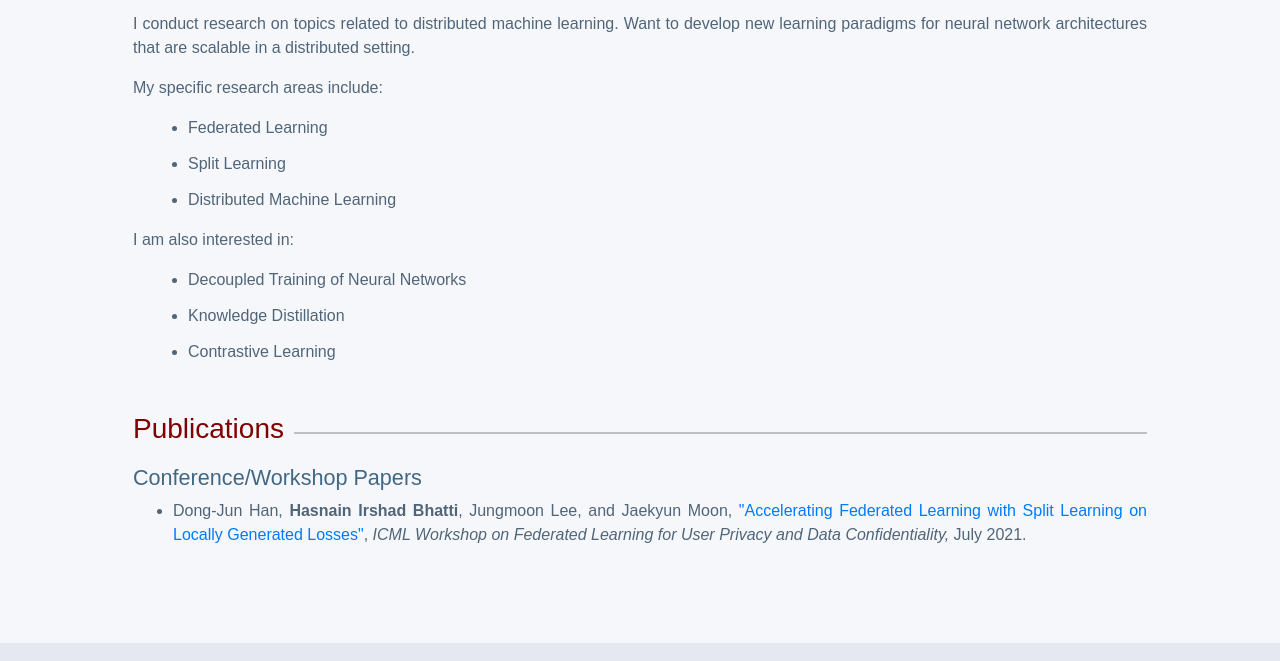
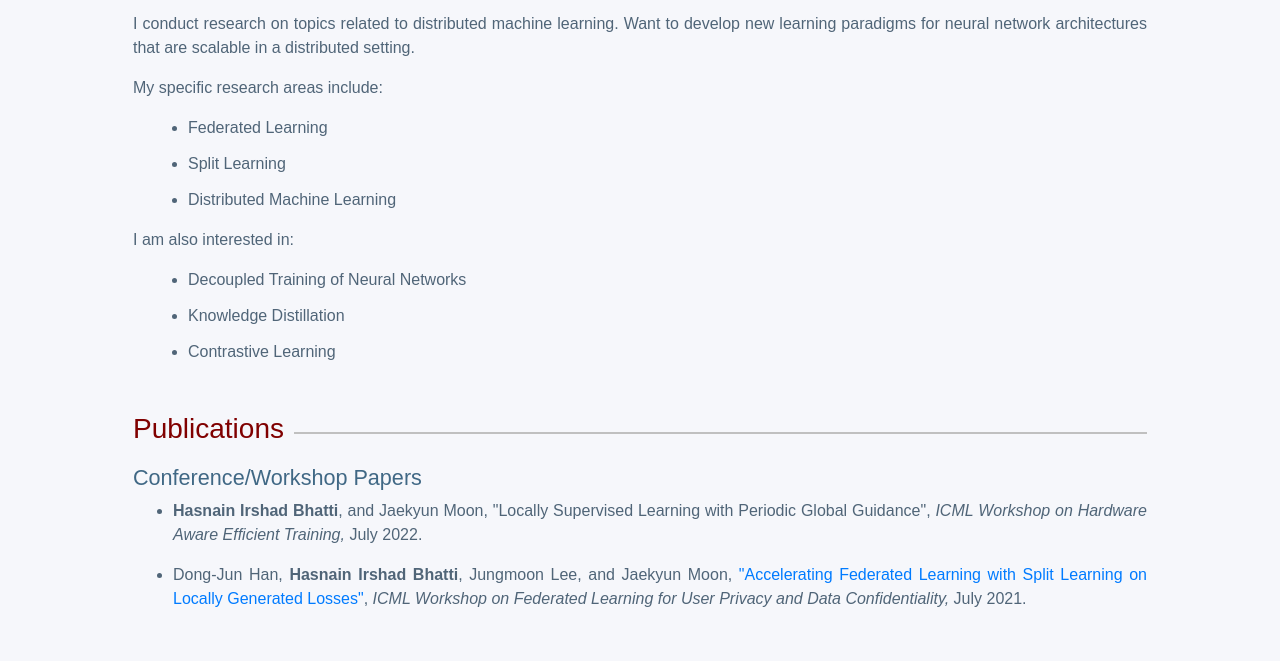
Before and after one commit to hasnainirshad/hasnainirshad.github.io, a plain HTML site: page research.html in a window 1280 px wide. Shown: the part 242-903 px from the top of the page. Drawn offline with nearby package versions, Linux system fonts and the light colour scheme.

Commit message:
Update research.html

```diff
--- a/research.html
+++ b/research.html
@@ -99,8 +99,13 @@
         <h4>Conference/Workshop Papers</h4>
 
         <ul class="publications-published">
+          <li><b>Hasnain Irshad Bhatti</b>, and Jaekyun Moon, "Locally Supervised Learning with Periodic Global Guidance"</a>,<em> ICML Workshop on Hardware Aware Efficient Training,</em> July 2022.</li>
+        </ul>
+
+        <ul class="publications-published">
           <li>Dong-Jun Han, <b>Hasnain Irshad Bhatti</b>, Jungmoon Lee, and Jaekyun Moon, <a class="urls" href = "https://fl-icml.github.io/2021/papers/FL-ICML21_paper_6.pdf">"Accelerating Federated Learning with Split Learning on Locally Generated Losses"</a>,<em> ICML Workshop on Federated Learning for User Privacy and Data Confidentiality,</em> July 2021.</li>
         </ul>
+
 
         <!--
         <h4>Book Chapters</h4>
```
